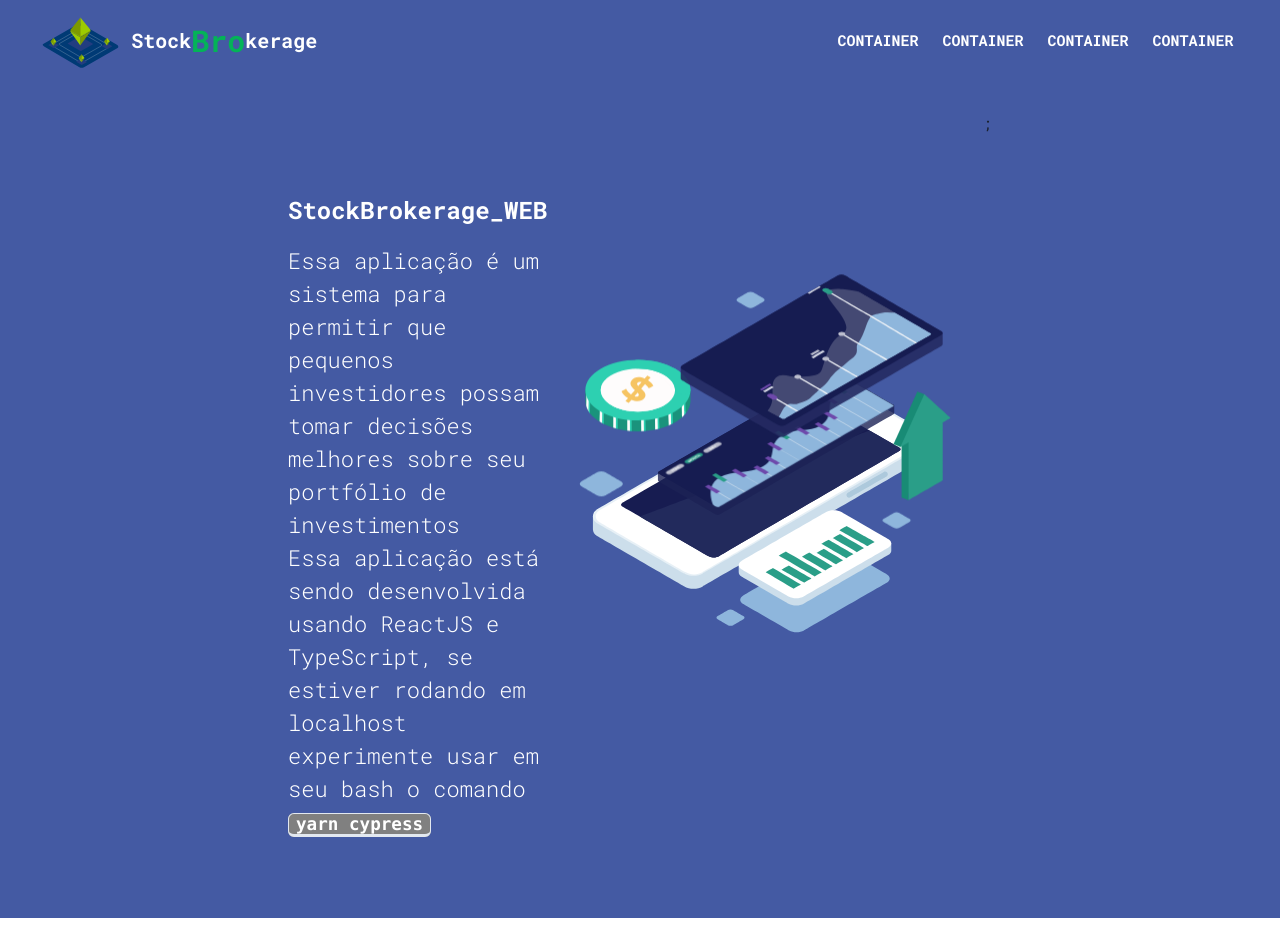
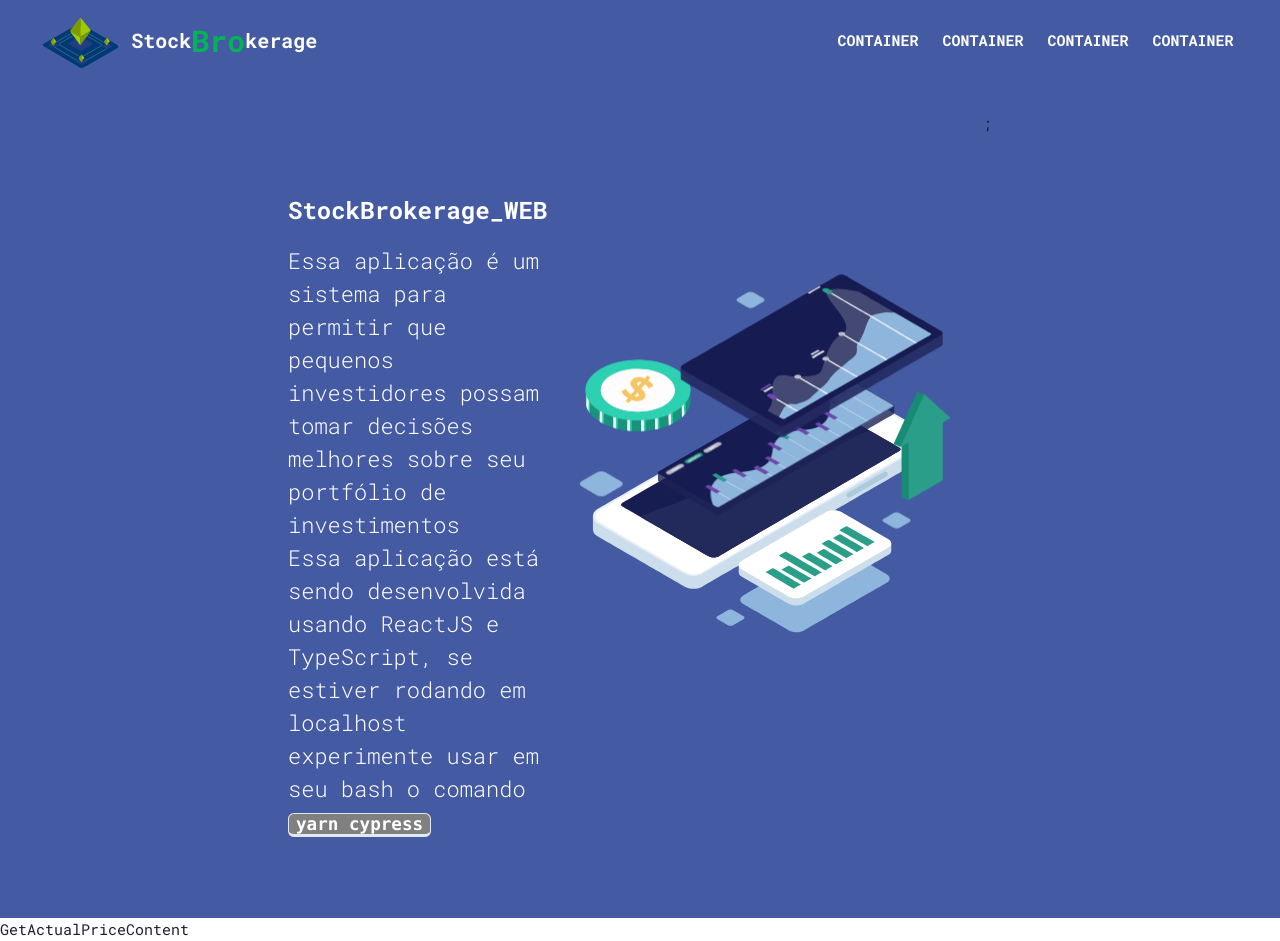
Before and after one commit to solebellsBEACH/StockBrokerage_WEB, a React (Create React App) app: page / in a window 1280 px wide. Before the commit the page ends 918 px from the top, so only its background shows below. Built offline with nearby package versions, Linux system fonts and the light colour scheme.

Commit message:
✨creating getActualPriceContent

```diff
--- a/src/components/Header/index.tsx
+++ b/src/components/Header/index.tsx
@@ -1,7 +1,7 @@
 import React from 'react'
 import { Container, ContentLeft, ContentRight, Links, Logo, Title } from './styles'
 import EtheriumLogo from '../../assets/etherium_logo.svg'
-import { Grid, SimpleGrid, WrapItem } from '@chakra-ui/react'
+import { SimpleGrid, WrapItem } from '@chakra-ui/react'
 
 export const Header = () => {
     const links: { name: string, url: string }[] = [{ name: 'Container', url: 'home' }, { name: 'Container', url: 'home' }, { name: 'Container', url: 'home' }, { name: 'Container', url: 'home' }]
--- a/src/pages/Home/index.tsx
+++ b/src/pages/Home/index.tsx
@@ -1,7 +1,7 @@
 import React from 'react'
 import { Header } from '../../components'
 import { Container } from './styles'
-import { IntroContent } from './useHome/components'
+import { GetActualPriceContent, IntroContent } from './useHome/components'
 
 export const Home = () => {
     return (
@@ -9,6 +9,7 @@ export const Home = () => {
             <Header />
             <Container>
                 <IntroContent/>
+                <GetActualPriceContent/>
             </Container>
         </>
 
--- /dev/null
+++ b/src/pages/Home/useHome/components/GetActualPriceContent/index.tsx
@@ -0,0 +1,10 @@
+import React from 'react'
+import { Container } from './styles'
+
+export const GetActualPriceContent = () => {
+    return (
+        <Container>
+GetActualPriceContent
+        </Container>
+    )
+}
--- /dev/null
+++ b/src/pages/Home/useHome/components/GetActualPriceContent/styles.ts
@@ -0,0 +1,3 @@
+import styled from 'styled-components'
+
+export const Container  = styled.div``
--- a/src/pages/Home/useHome/components/index.ts
+++ b/src/pages/Home/useHome/components/index.ts
@@ -1,5 +1,7 @@
 import { IntroContent } from './IntroContent'
+import { GetActualPriceContent } from './GetActualPriceContent'
 
 export {
-    IntroContent
+    IntroContent,
+    GetActualPriceContent
 }
```
